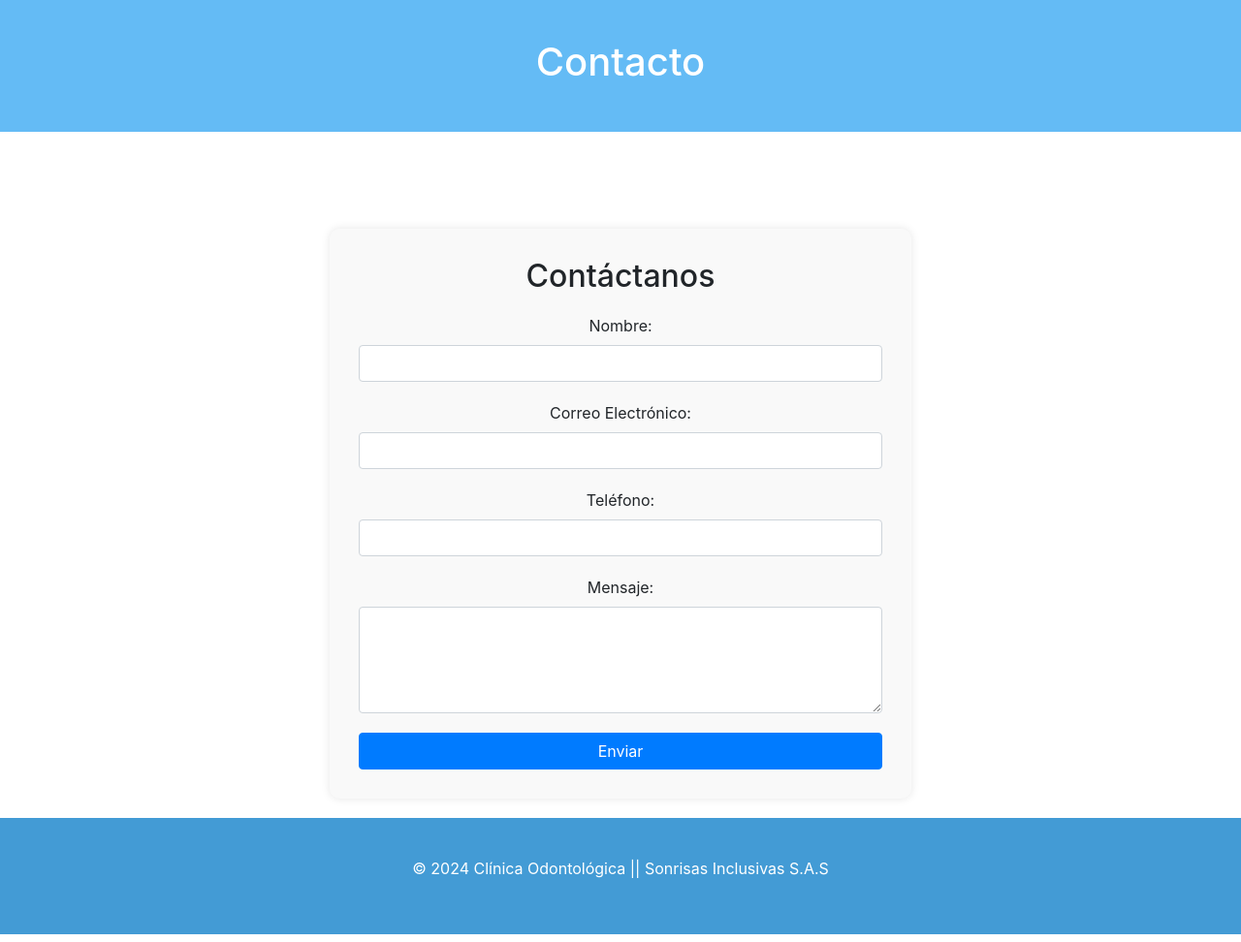
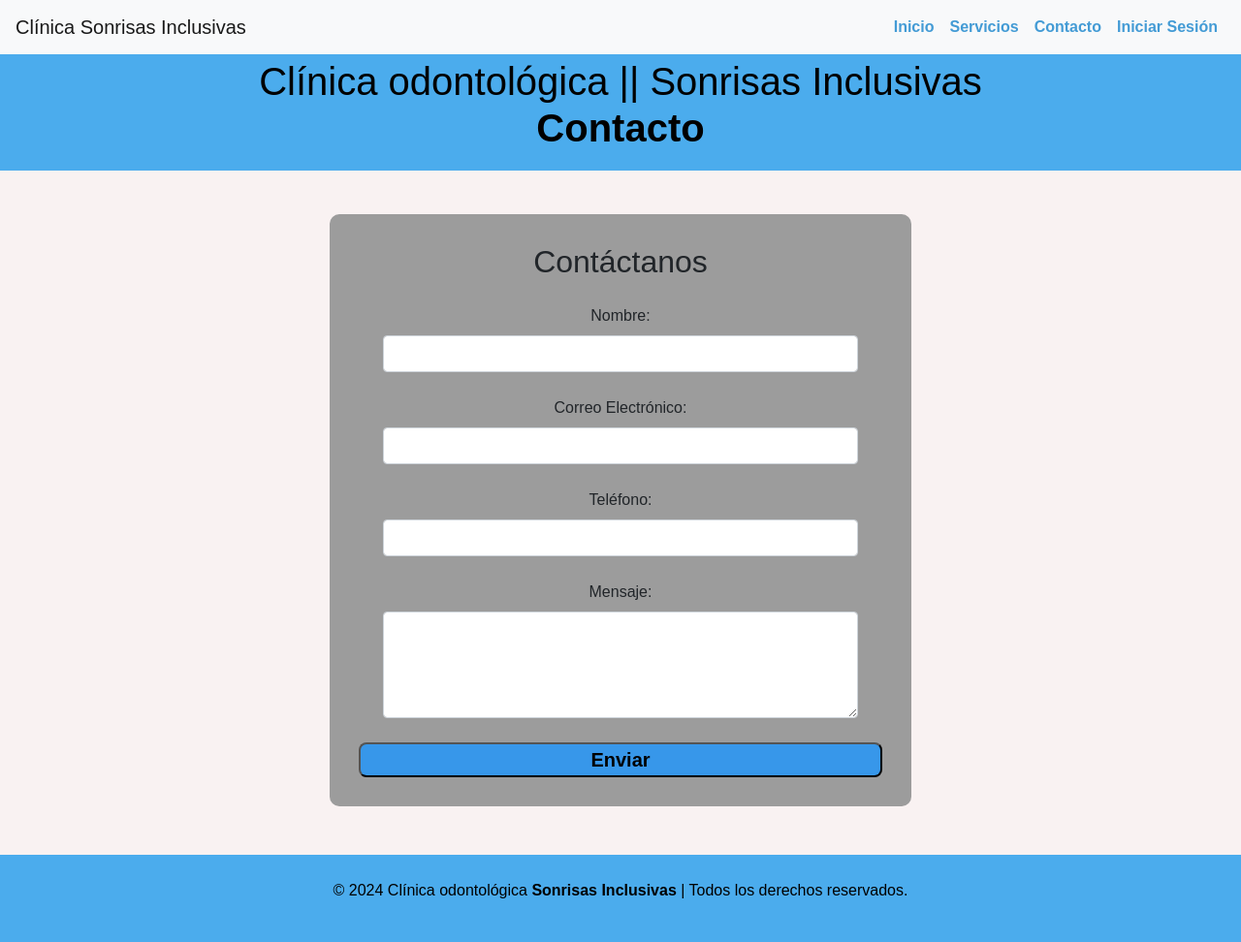
Before and after one commit to nicolascorderodev/proyecto-sonrisas-inclusivas, a Python web app: template templates/contactanos.html in a window 1280 px wide. Shown: the whole page at 97% size. Run offline with Jinja, Linux system fonts and the light colour scheme; the template is opened without the code that fills it, so the values that code supplies are empty.

Commit message:
Se agregaron mas cambios a las interfaces que conforman la web.

```diff
--- a/styles/contactanos.css
+++ b/styles/contactanos.css
@@ -1,43 +1,62 @@
-body {
-    background-color: #ffffff;
+.body {
+    background-color: #f9f2f2;
+    font-family: Arial, sans-serif;
+    margin: 0 auto;
+    padding: 0 auto;
+}
+
+.header-pagina {
+    text-align: center;
+    padding: 4px;
+    background-color: #4baced;
+    color: #000000;
+    margin-bottom: 5px;
+}
+
+.footer-pagina {
+    text-align: center;
+    padding: 25px;
+    background: #4baced;
+    color: #000000;
+    margin-top: 10px;
+}
+
+.palabras-importantes {
+    font-weight: bold;
+}
+
+.contenedor-formulario {
+    padding: 40px;
+}
+
+.formulario-contacto {
+    background-color: #9c9c9c;
+    padding: 30px;
+    border-radius: 10px;
+    max-width: 600px;
+    margin: 0 auto;
     text-align: center;
 }
-.navbar {
+
+.formulario-contacto .grupo-formulario {
+    margin: 25px;
+}
+
+.boton-contacto{
     width: 100%;
-    position: fixed;
-    top: 0;
-    z-index: 1000;
+    height: 100%;
+    background-color: #3797ea;
+    border-radius: 8px;
+    font-size: 20px;
+    font-weight: bold;
 }
-.header, .footer {
-    text-align: center;
-    padding: 40px;
+
+.navbar-nav .nav-link {
+    color: #439bd5 !important;
+    font-weight: bold;
 }
-.header {
-    background-color: rgb(100, 187, 245);
-    color: #fff;
+
+.navbar-nav .nav-link:hover {
+    color: #fff !important;
+    background-color: #439bd5 !important;
 }
-.footer {
-    background-color: rgb(67, 155, 213);
-    color: #fff;
-}
-.content {
-    padding: 20px;
-    margin-top: 80px; /* To avoid overlap with the navbar */
-}
-.contact-form {
-    background-color: #f9f9f9;
-    padding: 30px;
-    border-radius: 10px;
-    box-shadow: 0 0 10px rgba(0, 0, 0, 0.1);
-    max-width: 600px;
-    margin: 0 auto;
-}
-.contact-form h2 {
-    margin-bottom: 20px;
-}
-.contact-form .form-group {
-    margin-bottom: 20px;
-}
-.contact-form button {
-    width: 100%;
-}
--- a/templates/contactanos.html
+++ b/templates/contactanos.html
@@ -6,37 +6,64 @@
     <title>Sonrisas Inclusivas - Contacto</title>
     <link rel="stylesheet" href="https://cdn.jsdelivr.net/npm/bootstrap@4.3.1/dist/css/bootstrap.min.css" integrity="sha384-ggOyR0iXCbMQv3Xipma34MD+dH/1fQ784/j6cY/iJTQUOhcWr7x9JvoRxT2MZw1T" crossorigin="anonymous">
     <link rel="stylesheet" href="../styles/contactanos.css">
+    <link rel="shortcut icon" href="../img/icono.png" type="image/x-icon">
 </head>
-<body>
-    <div class="header">
-        <h1>Contacto</h1>
-    </div>
-    <div class="container content">
-        <div class="contact-form">
+<body class="body">
+    <nav class="navbar navbar-expand-lg navbar-light bg-light">
+        <a class="navbar-brand" href="../templates/index.html">Clínica Sonrisas Inclusivas</a>
+        <button class="navbar-toggler" type="button" data-toggle="collapse" data-target="#navbarNav" aria-controls="navbarNav" aria-expanded="false" aria-label="Toggle navigation">
+        <span class="navbar-toggler-icon"></span>
+        </button>
+        <div class="collapse navbar-collapse" id="navbarNav">
+            <ul class="navbar-nav ml-auto">
+                <li class="nav-item">
+                    <a class="nav-link" href="../templates/index.html">Inicio</a>
+                </li>
+                <li class="nav-item">
+                    <a class="nav-link" href="../templates/servicios.html">Servicios</a>
+                </li>
+                <li class="nav-item">
+                    <a class="nav-link" href="../templates/contactanos.html">Contacto</a>
+                </li>
+                <li class="nav-item">
+                    <a class="nav-link" href="../templates/login.html">Iniciar Sesión</a>
+                </li>
+            </ul>
+        </div>
+    </nav>
+    <header class="header-pagina">
+        <h1>Clínica odontológica || Sonrisas Inclusivas<br><span class="palabras-importantes">Contacto</span></h1>
+        <p></p>
+    </header>
+    <div class="contenedor-formulario">
+        <div class="formulario-contacto">
             <h2>Contáctanos</h2>
-            <form action="ruta-al-script-de-procesamiento" method="POST">
-                <div class="form-group">
+            <form action="#backend" method="#backend">
+                <div class="grupo-formulario">
                     <label for="nombre">Nombre:</label>
-                    <input type="text" class="form-control" id="nombre" name="nombre" required autocomplete="off">
+                    <input type="text" class="form-control" id="nombre" name="nombre" required>
                 </div>
-                <div class="form-group">
+                <div class="grupo-formulario">
                     <label for="email">Correo Electrónico:</label>
                     <input type="email" class="form-control" id="email" name="email" required>
                 </div>
-                <div class="form-group">
+                <div class="grupo-formulario">
                     <label for="telefono">Teléfono:</label>
                     <input type="tel" class="form-control" id="telefono" name="telefono" required>
                 </div>
-                <div class="form-group">
+                <div class="grupo-formulario">
                     <label for="mensaje">Mensaje:</label>
                     <textarea class="form-control" id="mensaje" name="mensaje" rows="4" required></textarea>
                 </div>
-                <button type="submit" class="btn btn-primary">Enviar</button>
+                <button type="submit" class="boton-contacto">Enviar</button>
             </form>
         </div>
     </div>
-    <div class="footer">
-        <p>© 2024 Clínica Odontológica || Sonrisas Inclusivas S.A.S</p>
-    </div>
+    <footer class="footer-pagina">
+        <p>© 2024 Clínica odontológica <span class="palabras-importantes">Sonrisas Inclusivas</span> | Todos los derechos reservados.</p>
+    </footer>
+    <script src="https://code.jquery.com/jquery-3.3.1.slim.min.js" integrity="sha384-q8i/X+965DzO0rT7abK41JStQIAqVgRVzpbzo5smXKp4YfRvH+8abtTE1Pi6jizo" crossorigin="anonymous"></script>
+    <script src="https://cdn.jsdelivr.net/npm/popper.js@1.14.7/dist/umd/popper.min.js" integrity="sha384-UO2eT0CpHqdSJQ6hJty5KVphtPhzWj9WO1clHTMGa3JDZwrnQq4sF86dIHNDz0W1" crossorigin="anonymous"></script>
+    <script src="https://cdn.jsdelivr.net/npm/bootstrap@4.3.1/dist/js/bootstrap.min.js" integrity="sha384-JjSmVgyd0p3pXB1rRibZUAYoIIy6OrQ6VrjIEaFf/nJGzIxFDsf4x0xIM+B07jRM" crossorigin="anonymous"></script>
 </body>
 </html>
--- a/templates/login.html
+++ b/templates/login.html
@@ -6,6 +6,7 @@
     <title>Sonrisas Inclusivas - Login</title>
     <link rel="stylesheet" href="https://cdn.jsdelivr.net/npm/bootstrap@4.3.1/dist/css/bootstrap.min.css" integrity="sha384-ggOyR0iXCbMQv3Xipma34MD+dH/1fQ784/j6cY/iJTQUOhcWr7x9JvoRxT2MZw1T" crossorigin="anonymous">
     <link rel="stylesheet" href="../styles/login.css">
+    <link rel="shortcut icon" href="../img/icono.png" type="image/x-icon">
 </head>
 
 <body>
--- a/templates/pruebas.html
+++ b/templates/pruebas.html
@@ -4,6 +4,7 @@
     <meta charset="UTF-8">
     <meta name="viewport" content="width=device-width, initial-scale=1.0">
     <title>Pruebas Proyecto</title>
+    <link rel="shortcut icon" href="../img/icono.png" type="image/x-icon">
 </head>
 <body>
     <h1>Documento para hacer pruebas</h1>
--- a/templates/servicios.html
+++ b/templates/servicios.html
@@ -4,6 +4,7 @@
     <title>Servicios - Sonrisas Inclusivas</title>
     <link rel="stylesheet" href="../styles/servicios.css">
     <link rel="stylesheet" href="https://cdn.jsdelivr.net/npm/bootstrap@4.3.1/dist/css/bootstrap.min.css" integrity="sha384-ggOyR0iXCbMQv3Xipma34MD+dH/1fQ784/j6cY/iJTQUOhcWr7x9JvoRxT2MZw1T" crossorigin="anonymous">
+    <link rel="shortcut icon" href="../img/icono.png" type="image/x-icon">
 </head>
 <body class="body">
     <nav class="navbar navbar-expand-lg navbar-light bg-light">
@@ -30,7 +31,6 @@
     </nav>
     <header class="header-pagina">
         <h1>Clínica odontológica || Sonrisas Inclusivas<br><span class="palabras-importantes">Nuestros servicios</span></h1>
-        <p></p>
     </header>
 
     <section class="contenedor-servicios">
```
Also changed, not shown: templates/index.html (+1 -22 lines), img/icono.png (added), styles/index.css (line endings or trailing spaces).
